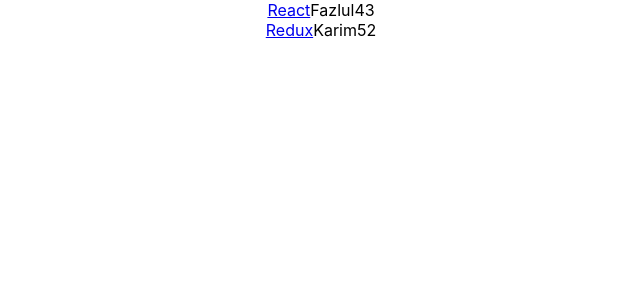
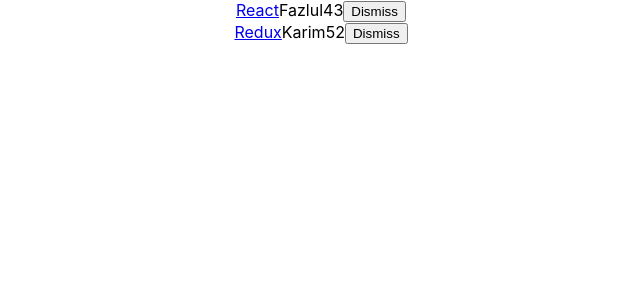
Before and after one commit to Arifkarimm/ReactJS-for-Frontend-Developers, a React (Create React App) app in the folder news-series-api/: page / in a window 1280 px wide. Shown: the top 300 px of the page, without its empty margins (319-959 px from the left). Built offline with nearby package versions, Linux system fonts and the light colour scheme.

Commit message:
Unidirectional Data Flow

```diff
--- a/news-series-api/src/App.js
+++ b/news-series-api/src/App.js
@@ -29,6 +29,23 @@
 		this.state = {
 			list
 		}
+
+		this.onDismiss = this.onDismiss.bind(this);
+	}
+
+	onDismiss(id){
+		// function isNotid(item){
+		// 	return item.objectID !== id;
+		// }
+
+		const isNotid = item => item.objectID !== id;
+
+
+		const updateList = this.state.list.filter(isNotid);
+
+		// const updateList = this.state.list.filter(item => item.objectID !== id);
+
+		this.setState({ list: updateList })
 	}
 
   render(){
@@ -40,6 +57,9 @@
 	       			<span>{item.author}</span>
 	       			<span>{item.num_commemts}</span>
 	       			<span>{item.points}</span>
+	       			<span>
+	       				<button type="button" onClick={() => this.onDismiss(item.objectID)}>Dismiss</button>
+	       			</span>
 	       		</div>
 	       	)
        )}
```
